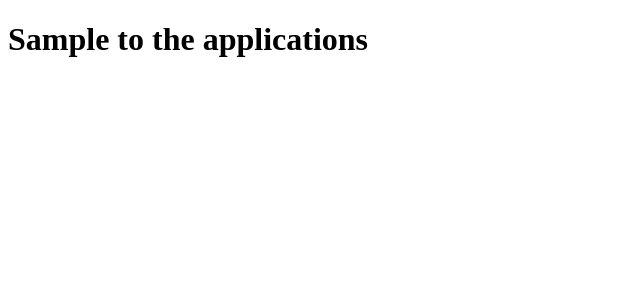
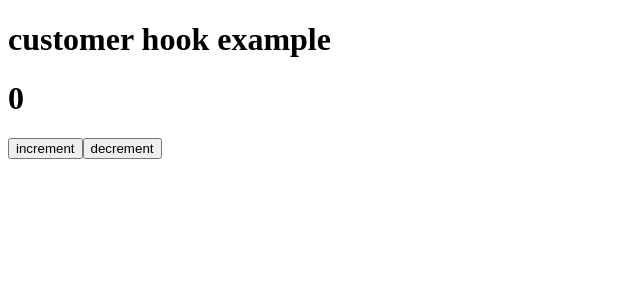
Before and after one commit to sree1411/testing_purpse, a React (Create React App) app: page / in a window 1280 px wide. Shown: the top 300 px of the page, without its empty margins (0-640 px from the left). Built offline with nearby package versions, Linux system fonts and the light colour scheme; the HTML template or start-up script is replaced by a standard one.

Commit message:
custome hook

```diff
--- a/src/App.js
+++ b/src/App.js
@@ -1,11 +1,19 @@
 import React from 'react'
+import useCounter from './useCounter'
+
+function App() {
+
+ const {count, inc, dec} = useCounter()
 
 
-function App() {
   return (
     <div>
 
-      <h1> Sample to the applications </h1>
+      <h1> customer hook example</h1>
+      <h1> {count}</h1>
+       <button onClick={inc} > increment </button>
+       <button onClick={dec} > decrement </button>
+
 
     </div>
   )
--- /dev/null
+++ b/src/useCounter.jsx
@@ -0,0 +1,10 @@
+import { useState } from "react";
+
+
+function useCounter( initialValue = 0){
+  let [count, setCount] = useState(initialValue)
+  const inc = ()=>setCount((prev) => prev + 1);
+  const dec = ()=>setCount((prev) => prev >0 ? prev - 1 : prev);
+  return {count, inc, dec}
+}
+export default useCounter
```
